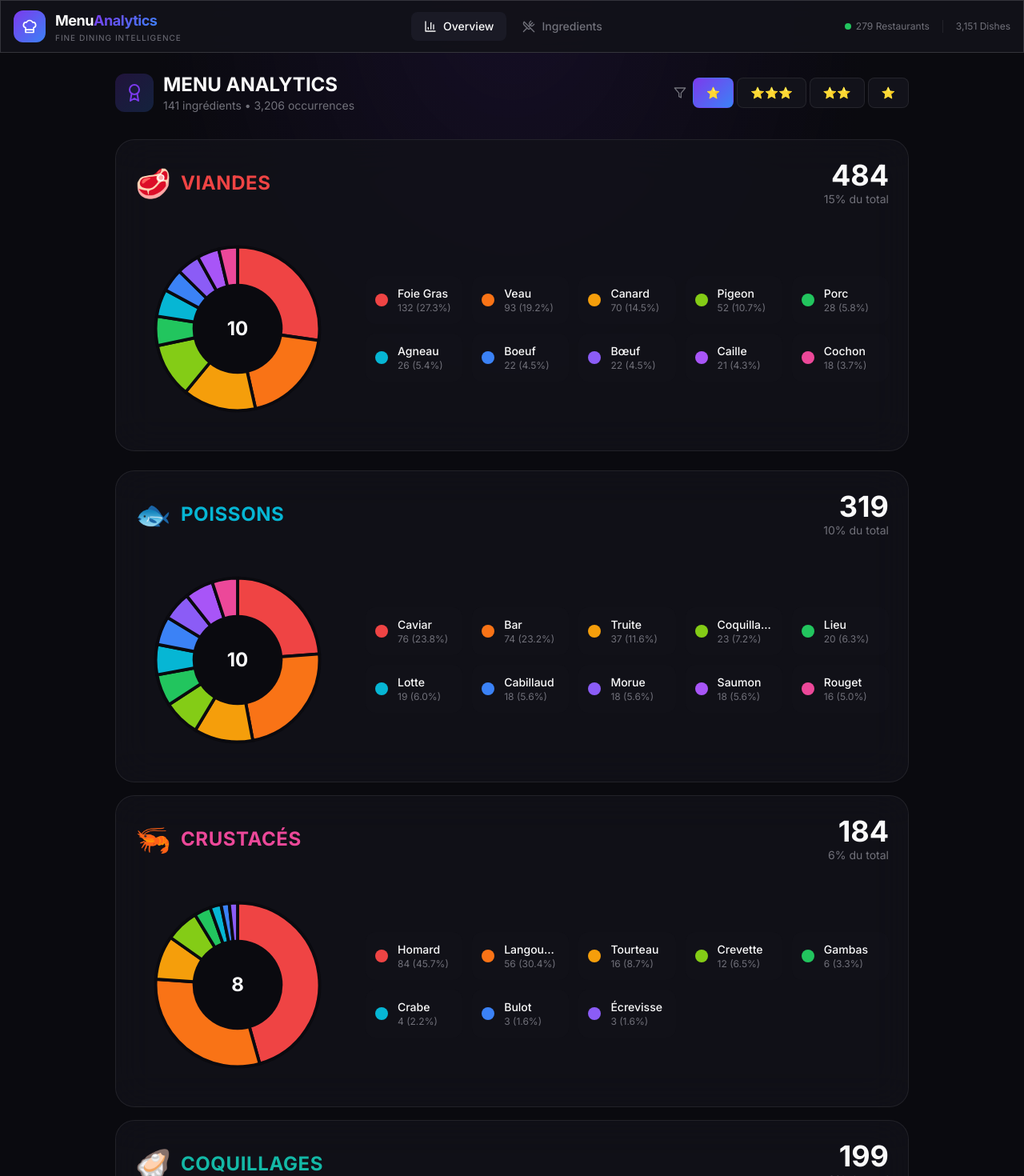
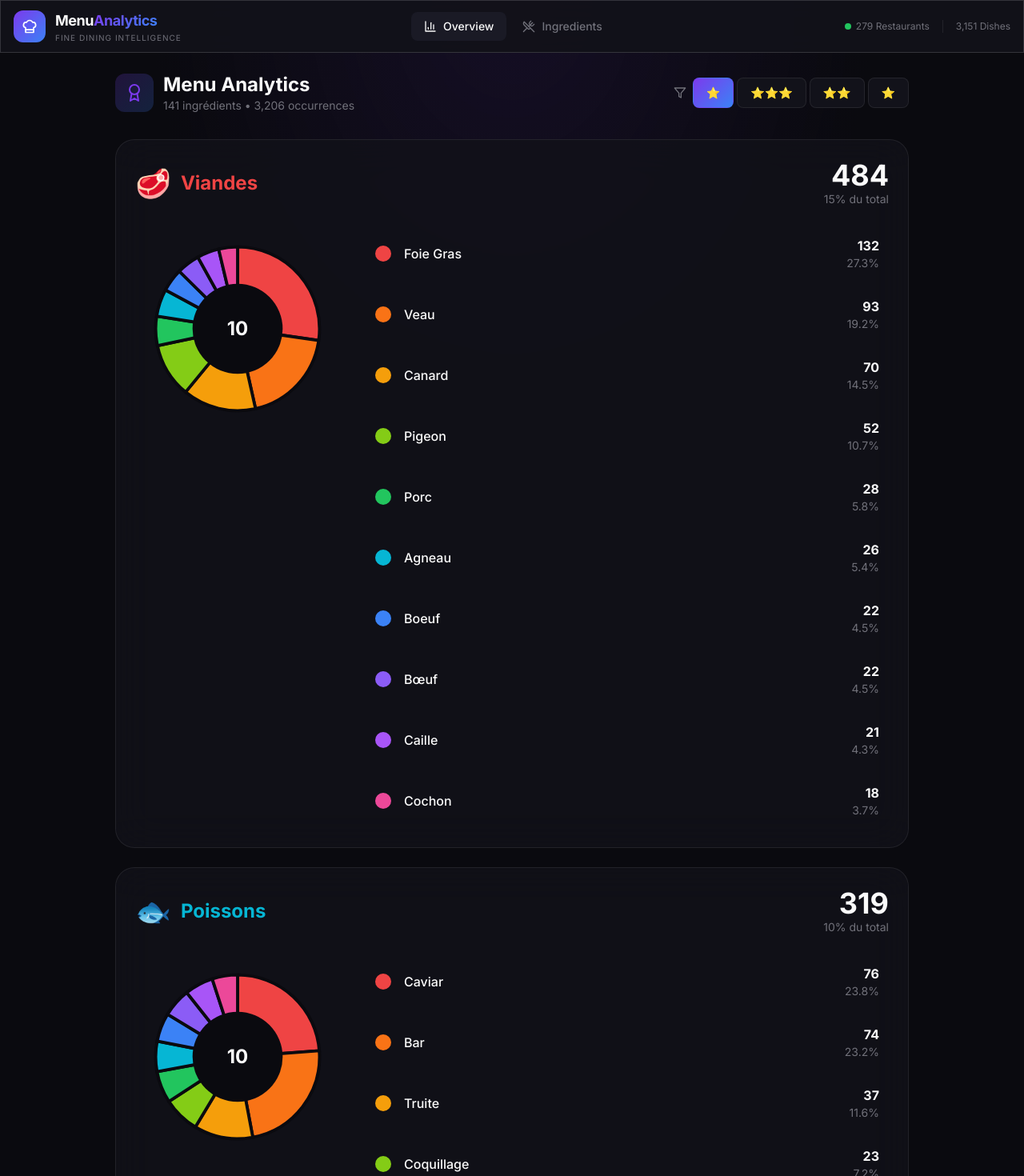
Before and after one commit to francois1791/table, a Next.js app: page / in a window 1280 px wide. Shown: the top 1470 px of the page at 80% size. Built offline with nearby package versions, Linux system fonts and the light colour scheme.

Commit message:
Interactive donuts: hover highlight, vertical legend, links to ingredient pages

```diff
--- a/src/app/page.tsx
+++ b/src/app/page.tsx
@@ -2,6 +2,7 @@
 
 import { useState, useMemo } from "react";
 import { motion } from "framer-motion";
+import Link from "next/link";
 import { Award, Filter } from "lucide-react";
 import ingredientsDataRaw from "@/data/ingredients.json";
 import { StarFilter, Ingredient } from "@/lib/types";
@@ -9,13 +10,13 @@ import { StarFilter, Ingredient } from "@/lib/types";
 const ingredientsData = ingredientsDataRaw as Ingredient[];
 
 const categories = [
-  { key: "viande", label: "VIANDES", emoji: "🥩", color: "#ef4444" },
-  { key: "poisson", label: "POISSONS", emoji: "🐟", color: "#06b6d4" },
-  { key: "crustace", label: "CRUSTACÉS", emoji: "🦐", color: "#ec4899" },
-  { key: "coquillage", label: "COQUILLAGES", emoji: "🦪", color: "#14b8a6" },
-  { key: "champignon", label: "CHAMPIGNONS", emoji: "🍄", color: "#f59e0b" },
-  { key: "legume", label: "LÉGUMES", emoji: "🥬", color: "#22c55e" },
-  { key: "fruit", label: "FRUITS", emoji: "🍎", color: "#a855f7" },
+  { key: "viande", label: "Viandes", emoji: "🥩", color: "#ef4444" },
+  { key: "poisson", label: "Poissons", emoji: "🐟", color: "#06b6d4" },
+  { key: "crustace", label: "Crustacés", emoji: "🦐", color: "#ec4899" },
+  { key: "coquillage", label: "Coquillages", emoji: "🦪", color: "#14b8a6" },
+  { key: "champignon", label: "Champignons", emoji: "🍄", color: "#f59e0b" },
+  { key: "legume", label: "Légumes", emoji: "🥬", color: "#22c55e" },
+  { key: "fruit", label: "Fruits", emoji: "🍎", color: "#a855f7" },
 ] as const;
 
 const stars = [
@@ -31,7 +32,7 @@ const segmentColors = [
   "#06b6d4", "#3b82f6", "#8b5cf6", "#a855f7", "#ec4899"
 ];
 
-// Donut Chart Component - Full width
+// Donut Chart Component - Full width with hover
 function CategoryDonut({
   category,
   items,
@@ -41,18 +42,21 @@ function CategoryDonut({
   items: Ingredient[];
   total: number;
 }) {
+  const [hoveredIndex, setHoveredIndex] = useState<number | null>(null);
   const categoryTotal = items.reduce((sum, item) => sum + item.frequency, 0);
 
   // Prepare data for donut
   const donutData = items.slice(0, 10).map((item, i) => ({
+    ...item,
     label: item.name.charAt(0).toUpperCase() + item.name.slice(1),
     value: item.frequency,
     color: segmentColors[i % segmentColors.length],
+    percentage: ((item.frequency / categoryTotal) * 100).toFixed(1)
   }));
 
   // Calculate SVG paths
   let accumulated = 0;
-  const paths = donutData.map((slice) => {
+  const paths = donutData.map((slice, i) => {
     const startAngle = (accumulated / categoryTotal) * 360;
     accumulated += slice.value;
     const endAngle = (accumulated / categoryTotal) * 360;
@@ -69,8 +73,8 @@ function CategoryDonut({
 
     return {
       ...slice,
+      index: i,
       d: `M 50 50 L ${x1} ${y1} A 40 40 0 ${largeArc} 1 ${x2} ${y2} Z`,
-      percentage: ((slice.value / categoryTotal) * 100).toFixed(1)
     };
   });
 
@@ -84,7 +88,7 @@ function CategoryDonut({
       <div className="flex items-center justify-between mb-6">
         <div className="flex items-center gap-3">
           <span className="text-4xl">{category.emoji}</span>
-          <h2 className="font-bold text-2xl tracking-wide" style={{ color: category.color }}>
+          <h2 className="font-bold text-2xl" style={{ color: category.color }}>
             {category.label}
           </h2>
         </div>
@@ -96,43 +100,77 @@ function CategoryDonut({
         </div>
       </div>
 
-      {/* Donut Chart - Large */}
-      <div className="flex flex-col md:flex-row items-center gap-8">
+      {/* Donut Chart and Legend */}
+      <div className="flex flex-col md:flex-row gap-8">
         {/* Chart */}
-        <div className="relative w-64 h-64 flex-shrink-0">
+        <div className="relative w-64 h-64 flex-shrink-0 mx-auto md:mx-0">
           <svg viewBox="0 0 100 100" className="w-full h-full">
             {paths.map((path, i) => (
+              <Link
+                key={i}
+                href={`/ingredients/${path.id}`}
+                onMouseEnter={() => setHoveredIndex(i)}
+                onMouseLeave={() => setHoveredIndex(null)}
+              >
                 <path
-                key={i}
                   d={path.d}
                   fill={path.color}
                   stroke="#0a0a0f"
                   strokeWidth="1.5"
-                className="hover:opacity-80 transition-opacity cursor-pointer"
+                  className={`transition-all duration-200 cursor-pointer ${
+                    hoveredIndex === null
+                      ? "opacity-100"
+                      : hoveredIndex === i
+                        ? "opacity-100 scale-105"
+                        : "opacity-40"
+                  }`}
+                  style={{
+                    transformOrigin: '50px 50px',
+                    filter: hoveredIndex === i ? 'brightness(1.2)' : 'none'
+                  }}
                 />
+              </Link>
             ))}
             <circle cx="50" cy="50" r="22" fill="#0a0a0f" />
           </svg>
-          <div className="absolute inset-0 flex items-center justify-center">
+          <div className="absolute inset-0 flex items-center justify-center pointer-events-none">
             <span className="text-2xl font-bold">{items.length}</span>
           </div>
         </div>
 
-        {/* Legend - Full width */}
-        <div className="flex-1 grid grid-cols-2 md:grid-cols-3 lg:grid-cols-5 gap-3">
-          {paths.map((item, i) => (
-            <div key={i} className="flex items-center gap-3 p-3 bg-surface/50 rounded-xl">
+        {/* Legend - Vertical list */}
+        <div className="flex-1 space-y-2">
+          {donutData.map((item, i) => (
+            <Link
+              key={i}
+              href={`/ingredients/${item.id}`}
+              onMouseEnter={() => setHoveredIndex(i)}
+              onMouseLeave={() => setHoveredIndex(null)}
+              className={`flex items-center gap-4 p-3 rounded-xl transition-all ${
+                hoveredIndex === i
+                  ? "bg-accent-violet/20 scale-[1.02]"
+                  : hoveredIndex !== null
+                    ? "opacity-40"
+                    : "hover:bg-surface-hover"
+              }`}
+            >
               <div
-                className="w-4 h-4 rounded-full flex-shrink-0"
-                style={{ backgroundColor: item.color }}
+                className="w-5 h-5 rounded-full flex-shrink-0 transition-transform"
+                style={{
+                  backgroundColor: item.color,
+                  transform: hoveredIndex === i ? 'scale(1.2)' : 'scale(1)'
+                }}
               />
-              <div className="min-w-0">
-                <p className="font-medium text-sm truncate capitalize">{item.label}</p>
-                <p className="text-xs text-muted-foreground">
-                  {item.value} ({item.percentage}%)
+              <div className="flex-1 min-w-0">
+                <p className="font-medium text-base capitalize truncate">
+                  {item.label}
                 </p>
               </div>
+              <div className="text-right">
+                <p className="font-bold text-base">{item.value}</p>
+                <p className="text-sm text-muted-foreground">{item.percentage}%</p>
               </div>
+            </Link>
           ))}
         </div>
       </div>
@@ -177,7 +215,7 @@ export default function OverviewPage() {
             <Award className="w-6 h-6 text-accent-violet" />
           </div>
           <div>
-            <h1 className="font-bold text-2xl">MENU ANALYTICS</h1>
+            <h1 className="font-bold text-2xl">Menu Analytics</h1>
             <p className="text-sm text-muted-foreground">
               {filteredIngredients.length} ingrédients • {totalAll.toLocaleString()} occurrences
             </p>
```
Lines whose indentation alone changed are shown as unchanged.
